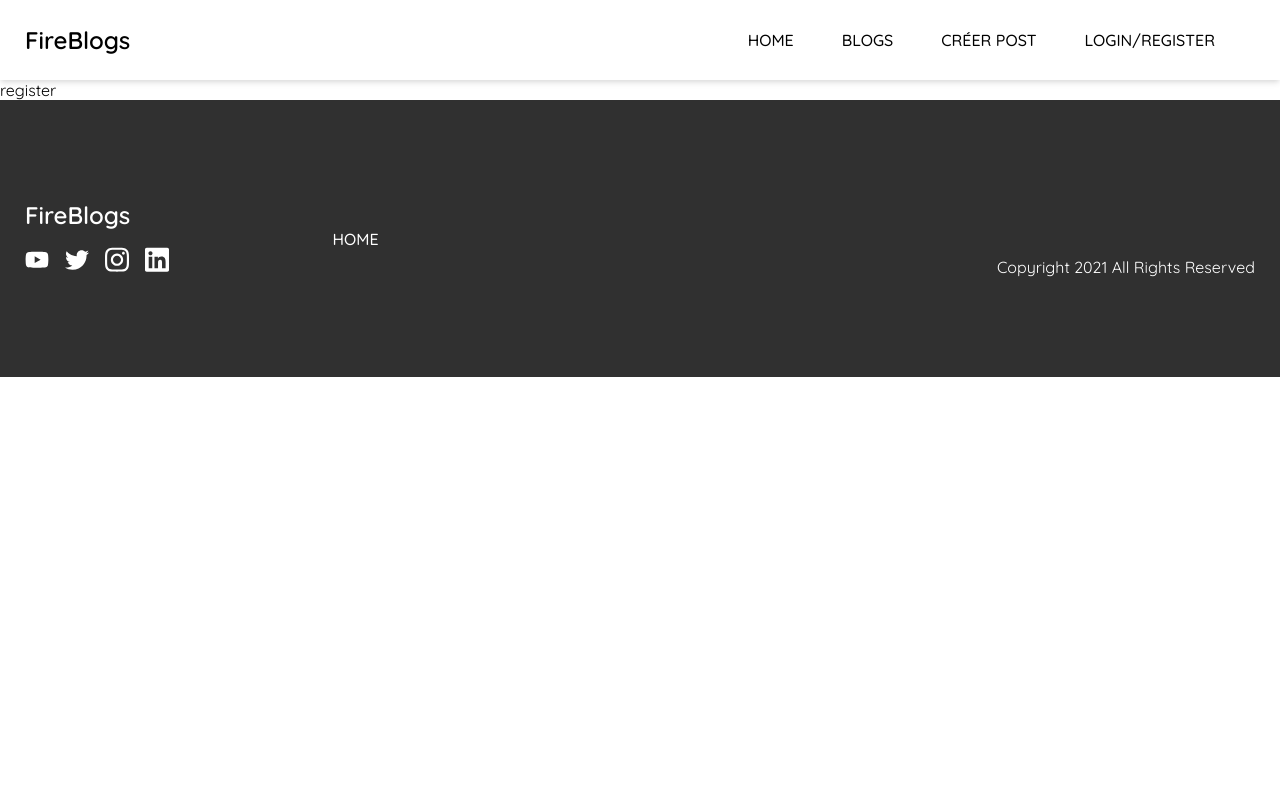
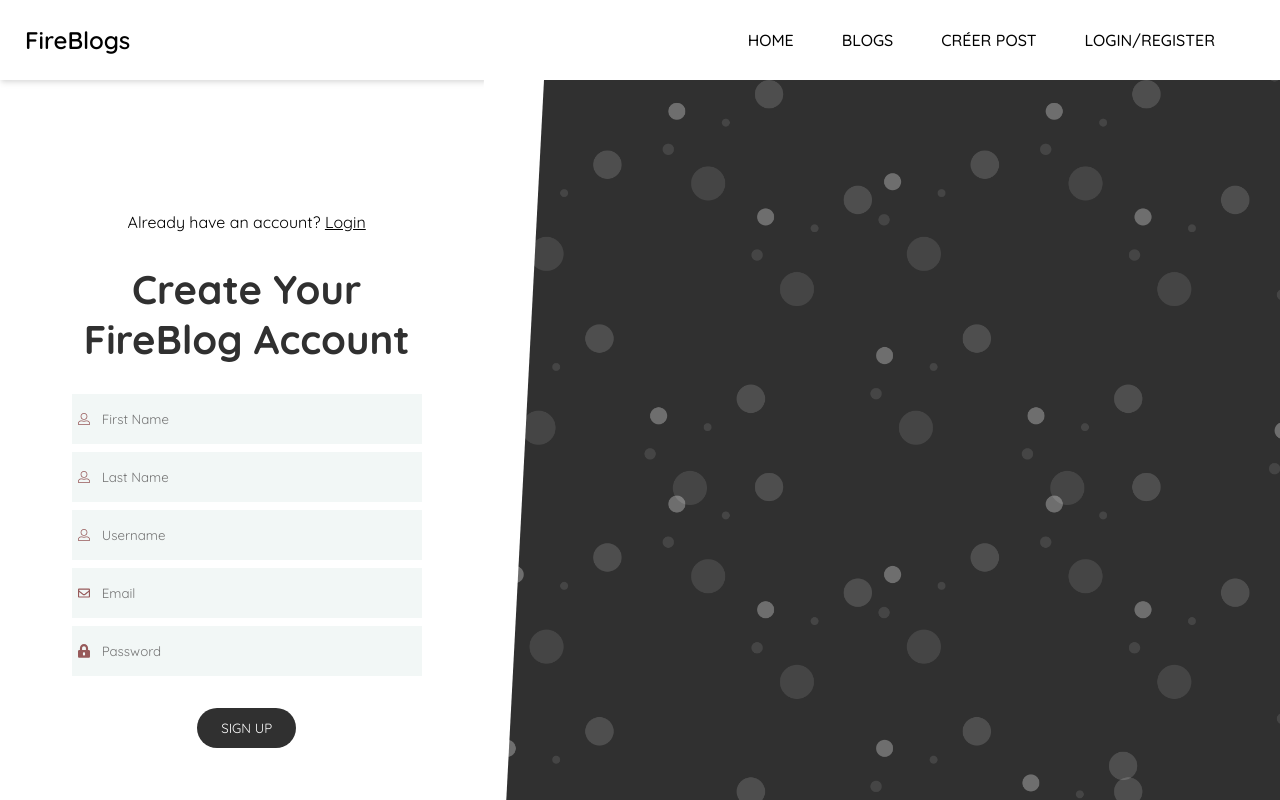
Before and after one commit to lapinRagnar/vue3-fireblog-auth, a Vue app: page /register in a window 1280 px wide. Shown: the top 800 px of the page. Built offline with nearby package versions, Linux system fonts and the light colour scheme; no server answers; what vue2-editor would draw is missing.

Commit message:
html scss du Register view

```diff
--- a/src/components/Icons.vue
+++ b/src/components/Icons.vue
@@ -10,6 +10,7 @@
   <svg v-else-if="name === 'delete'" aria-hidden="true" focusable="false" data-prefix="far" data-icon="trash" class="svg-inline--fa fa-trash fa-w-14" role="img" xmlns="http://www.w3.org/2000/svg" viewBox="0 0 448 512"><path fill="currentColor" d="M432 80h-82.4l-34-56.7A48 48 0 0 0 274.4 0H173.6a48 48 0 0 0-41.2 23.3L98.4 80H16A16 16 0 0 0 0 96v16a16 16 0 0 0 16 16h16l21.2 339a48 48 0 0 0 47.9 45h245.8a48 48 0 0 0 47.9-45L416 128h16a16 16 0 0 0 16-16V96a16 16 0 0 0-16-16zM173.6 48h100.8l19.2 32H154.4zm173.3 416H101.11l-21-336h287.8z"></path></svg>
   <svg v-else-if="name === 'email'" aria-hidden="true" focusable="false" data-prefix="far" data-icon="envelope" class="svg-inline--fa fa-envelope fa-w-16" role="img" xmlns="http://www.w3.org/2000/svg" viewBox="0 0 512 512"><path fill="currentColor" d="M464 64H48C21.49 64 0 85.49 0 112v288c0 26.51 21.49 48 48 48h416c26.51 0 48-21.49 48-48V112c0-26.51-21.49-48-48-48zm0 48v40.805c-22.422 18.259-58.168 46.651-134.587 106.49-16.841 13.247-50.201 45.072-73.413 44.701-23.208.375-56.579-31.459-73.413-44.701C106.18 199.465 70.425 171.067 48 152.805V112h416zM48 400V214.398c22.914 18.251 55.409 43.862 104.938 82.646 21.857 17.205 60.134 55.186 103.062 54.955 42.717.231 80.509-37.199 103.053-54.947 49.528-38.783 82.032-64.401 104.947-82.653V400H48z"></path></svg>
   <svg v-else-if="name === 'password'" aria-hidden="true" focusable="false" data-prefix="fas" data-icon="lock-alt" class="svg-inline--fa fa-lock-alt fa-w-14" role="img" xmlns="http://www.w3.org/2000/svg" viewBox="0 0 448 512"><path fill="currentColor" d="M400 224h-24v-72C376 68.2 307.8 0 224 0S72 68.2 72 152v72H48c-26.5 0-48 21.5-48 48v192c0 26.5 21.5 48 48 48h352c26.5 0 48-21.5 48-48V272c0-26.5-21.5-48-48-48zM264 392c0 22.1-17.9 40-40 40s-40-17.9-40-40v-48c0-22.1 17.9-40 40-40s40 17.9 40 40v48zm32-168H152v-72c0-39.7 32.3-72 72-72s72 32.3 72 72v72z"></path></svg>
+  <svg v-else-if="name === 'user'" aria-hidden="true" focusable="false" data-prefix="fal" data-icon="user-alt" class="svg-inline--fa fa-user-alt fa-w-16" role="img" xmlns="http://www.w3.org/2000/svg" viewBox="0 0 512 512"><path fill="currentColor" d="M256 32c61.8 0 112 50.2 112 112s-50.2 112-112 112-112-50.2-112-112S194.2 32 256 32m128 320c52.9 0 96 43.1 96 96v32H32v-32c0-52.9 43.1-96 96-96 85 0 67.3 16 128 16 60.9 0 42.9-16 128-16M256 0c-79.5 0-144 64.5-144 144s64.5 144 144 144 144-64.5 144-144S335.5 0 256 0zm128 320c-92.4 0-71 16-128 16-56.8 0-35.7-16-128-16C57.3 320 0 377.3 0 448v32c0 17.7 14.3 32 32 32h448c17.7 0 32-14.3 32-32v-32c0-70.7-57.3-128-128-128z"></path></svg>
 
 </template>
 
--- a/src/views/Register.vue
+++ b/src/views/Register.vue
@@ -1,13 +1,84 @@
-<template lang="">
-  <div>
-    register
+<template>
+
+  <div class="form-wrap">
+
+    <form class="register">
+
+      <p class="login-register">
+        Already have an account?
+        <router-link class="router-link" :to="{name: 'login'}" >Login</router-link>
+      </p>
+
+      <h2>Create Your FireBlog Account</h2>
+
+      <div class="inputs">
+
+        <div class="input">
+          <input type="text" placeholder="First Name" v-model="firstName">
+          <Icons name="user" class="icon" />
+        </div>
+
+        <div class="input">
+          <input type="text" placeholder="Last Name" v-model="lastName">
+          <Icons name="user" class="icon" />
+        </div>
+
+        <div class="input">
+          <input type="text" placeholder="Username" v-model="username">
+          <Icons name="user" class="icon" />
+        </div>
+
+        <div class="input">
+          <input type="text" placeholder="Email" v-model="email">
+          <Icons name="email" class="icon" />
+        </div>
+
+        <div class="input">
+          <input type="password" placeholder="Password" v-model="password">
+          <Icons name="password" class="icon" />
+        </div>
+
+      </div>
+
+      <button >Sign Up</button>
+
+      <div class="angle"></div>
+
+
+    </form>
+
+    <div class="background"></div>
+
   </div>
+
 </template>
+
 <script>
+
+import Icons from '@/components/Icons.vue'
+
 export default {
+  name: 'Register',
+  components: {Icons},
 
+  data() {
+    return {
+      firstName: null,
+      lastName: null,
+      username: null,
+      email: null,
+      password: null,
+    }
+  }
 }
 </script>
-<style lang="">
 
+<style lang="scss" scoped>
+  .register {
+
+    h2 {
+      max-width: 350px;
+    }
+
+  }
 </style>
```
